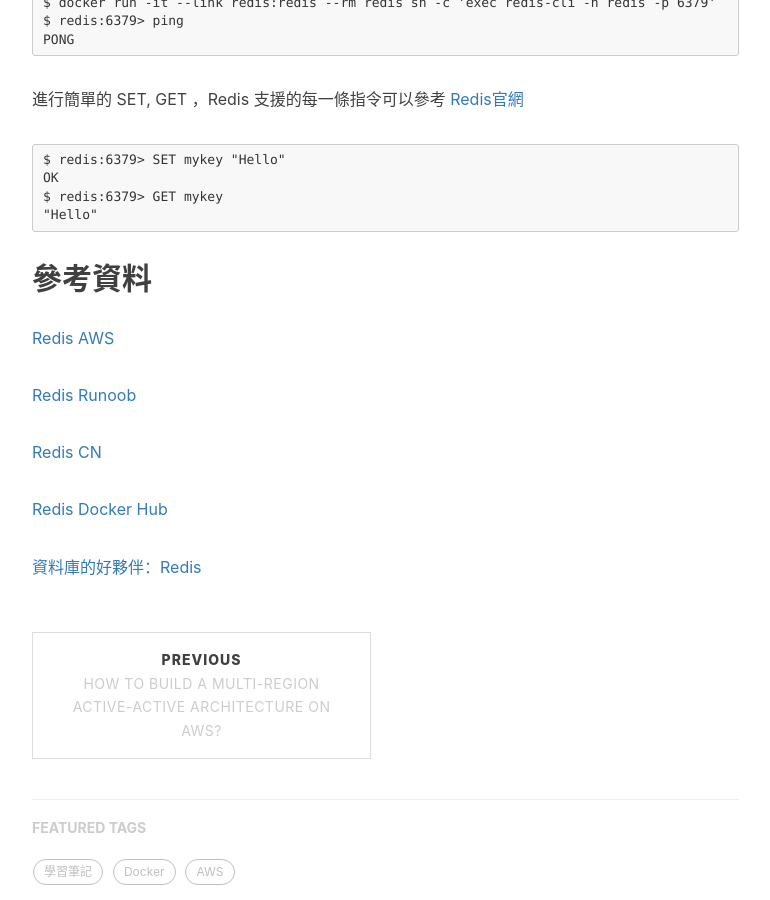
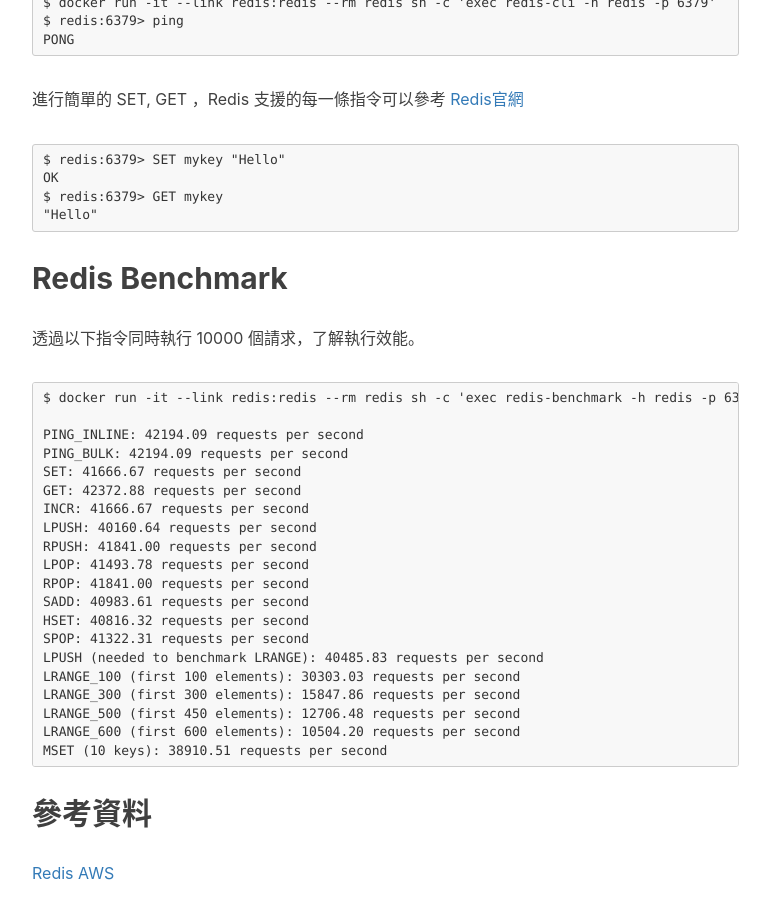
Before and after one commit to NeroCube/nerocube.github.io, a Jekyll site: the page built from _posts/2018-04-02-hello-world-redis.md, in a window 1280 px wide and 900 px high, scrolled down 1900 px. Shown: the whole window, without its empty margins (233-1003 px from the left). Built offline with Jekyll 4.4.1, drawn with Linux system fonts in a browser that asks for light colours; nearby versions of some CDN libraries; comment, search, counter and statistics services are not loaded.

Commit message:
Update 2018-04-02-hello-world-redis.md
add Redis Benchmark

````diff
--- a/_posts/2018-04-02-hello-world-redis.md
+++ b/_posts/2018-04-02-hello-world-redis.md
@@ -65,7 +65,31 @@
 $ redis:6379> GET mykey
 "Hello"
 ```
+## Redis Benchmark
+透過以下指令同時執行 10000 個請求，了解執行效能。
 
+```
+$ docker run -it --link redis:redis --rm redis sh -c 'exec redis-benchmark -h redis -p 6379  -n 10000 -q'
+
+PING_INLINE: 42194.09 requests per second
+PING_BULK: 42194.09 requests per second
+SET: 41666.67 requests per second
+GET: 42372.88 requests per second
+INCR: 41666.67 requests per second
+LPUSH: 40160.64 requests per second
+RPUSH: 41841.00 requests per second
+LPOP: 41493.78 requests per second
+RPOP: 41841.00 requests per second
+SADD: 40983.61 requests per second
+HSET: 40816.32 requests per second
+SPOP: 41322.31 requests per second
+LPUSH (needed to benchmark LRANGE): 40485.83 requests per second
+LRANGE_100 (first 100 elements): 30303.03 requests per second
+LRANGE_300 (first 300 elements): 15847.86 requests per second
+LRANGE_500 (first 450 elements): 12706.48 requests per second
+LRANGE_600 (first 600 elements): 10504.20 requests per second
+MSET (10 keys): 38910.51 requests per second
+```
 ## 參考資料
 
 [Redis AWS](https://aws.amazon.com/tw/redis/)
````
